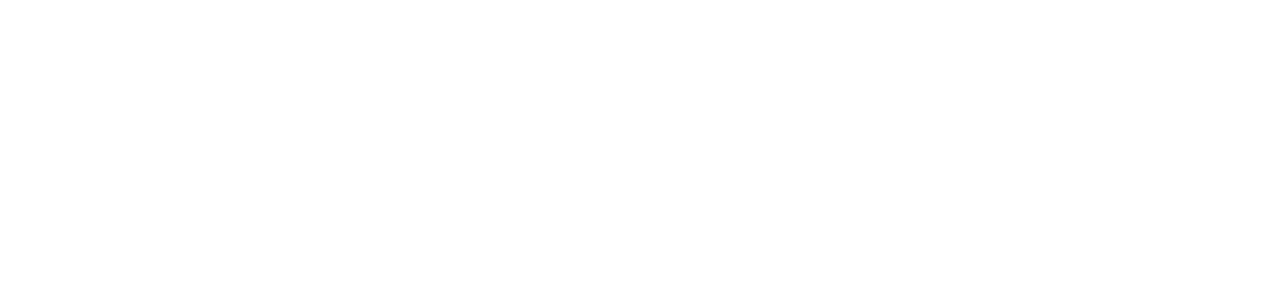
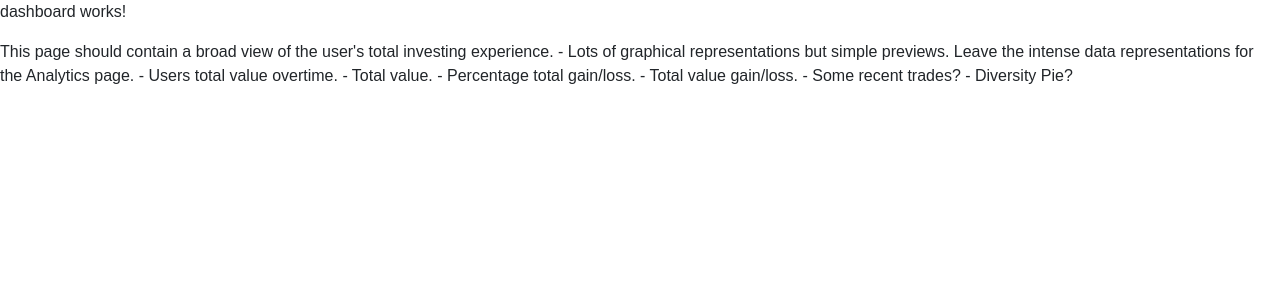
Before and after one commit to jspauldo98/smart_stock, an Angular app in the folder smart_stock/smart_stock/ClientApp/: page /dashboard in a window 1280 px wide. Before the commit this address led to /. Shown: the top 300 px of the page. Built offline with nearby package versions, Linux system fonts and the light colour scheme.

Commit message:
Added empty Dashboard Component

```diff
--- a/smart_stock/smart_stock/ClientApp/src/app/app-routing.module.ts
+++ b/smart_stock/smart_stock/ClientApp/src/app/app-routing.module.ts
@@ -5,13 +5,15 @@
 import { LoginComponent } from './login/login.component';
 import { RegisterComponent } from './register/register.component'
 import { AuthGuard } from './auth.guard';
+import { DashboardComponent } from './dashboard/dashboard.component';
 
 //Do not allow for routes to be modified after compile time, keep routing variables set as const's
 const routes: Routes = [
     { path: '', pathMatch: 'full', redirectTo: 'login' },
     { path: 'login', component: LoginComponent },
     { path: 'register', component: RegisterComponent },
-    { path: 'home', component: HomeComponent, canActivate: [AuthGuard] }
+    { path: 'home', component: HomeComponent, canActivate: [AuthGuard] },
+    { path: 'dashboard', component: DashboardComponent}
 ];
 
 @NgModule({
--- a/smart_stock/smart_stock/ClientApp/src/app/app.module.ts
+++ b/smart_stock/smart_stock/ClientApp/src/app/app.module.ts
@@ -36,6 +36,7 @@
 
 import { LoginService } from './services/login.service';
 import { UserService } from './services/user.service';
+import { DashboardComponent } from './dashboard/dashboard.component';
 //Root module, everything needs to be imported here first
 @NgModule({
   declarations: [
@@ -45,7 +46,8 @@
     RegisterComponent,
     PersonalInformationComponent,
     CredentialsComponent,
-    InvestmentPreferencesComponent
+    InvestmentPreferencesComponent,
+    DashboardComponent
   ],
   imports: [
     BrowserModule.withServerTransition({ appId: 'ng-cli-universal' }),
--- /dev/null
+++ b/smart_stock/smart_stock/ClientApp/src/app/dashboard/dashboard.component.html
@@ -0,0 +1,10 @@
+<p>dashboard works!</p>
+<p>This page should contain a broad view of the user's total investing experience.
+
+   - Lots of graphical representations but simple previews. Leave the intense data representations for the Analytics page.
+   - Users total value overtime.
+   - Total value.
+   - Percentage total gain/loss.
+   - Total value gain/loss.
+   - Some recent trades?
+   - Diversity Pie?</p>
--- /dev/null
+++ b/smart_stock/smart_stock/ClientApp/src/app/dashboard/dashboard.component.ts
@@ -0,0 +1,15 @@
+import { Component, OnInit } from '@angular/core';
+
+@Component({
+  selector: 'app-dashboard',
+  templateUrl: './dashboard.component.html',
+  styleUrls: ['./dashboard.component.css']
+})
+export class DashboardComponent implements OnInit {
+
+  constructor() { }
+
+  ngOnInit(): void {
+  }
+
+}
--- a/smart_stock/smart_stock/ClientApp/src/app/home/home.component.html
+++ b/smart_stock/smart_stock/ClientApp/src/app/home/home.component.html
@@ -24,7 +24,8 @@
    <mat-sidenav #snav mode="side">
       <mat-nav-list>
          <a mat-list-item>About</a>
-         <a mat-list-item>Portfolio View</a>
+         <a mat-list-item (click)="toDashboardView()">Dashboard</a>
+         <a mat-list-item>Portfolio</a>
       </mat-nav-list>
    </mat-sidenav>
 
--- a/smart_stock/smart_stock/ClientApp/src/app/home/home.component.ts
+++ b/smart_stock/smart_stock/ClientApp/src/app/home/home.component.ts
@@ -1,6 +1,7 @@
 import { Component, OnInit, ChangeDetectorRef } from '@angular/core';
 import { LoginService } from '../services/login.service';
 import { IUser } from '../interfaces';
+import { Router } from '@angular/router';
 
 @Component({
   selector: 'app-home',
@@ -10,6 +11,7 @@
 export class HomeComponent implements OnInit {
 
   constructor(private readonly loginService: LoginService,
+    private router : Router,
     public changeDetectorRef: ChangeDetectorRef) {}
 
   user: IUser
@@ -22,4 +24,8 @@
     });
   }
 
+  toDashboardView() : void {
+    this.router.navigateByUrl("/dashboard")
+  }
+
 }
```
Also changed, not shown: smart_stock/smart_stock/ClientApp/src/app/dashboard/dashboard.component.css (added).
